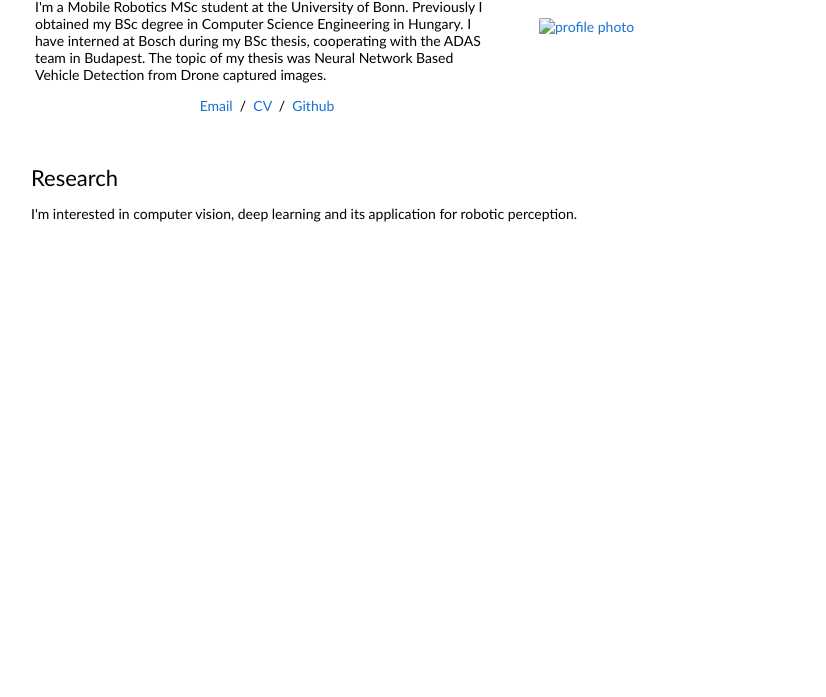
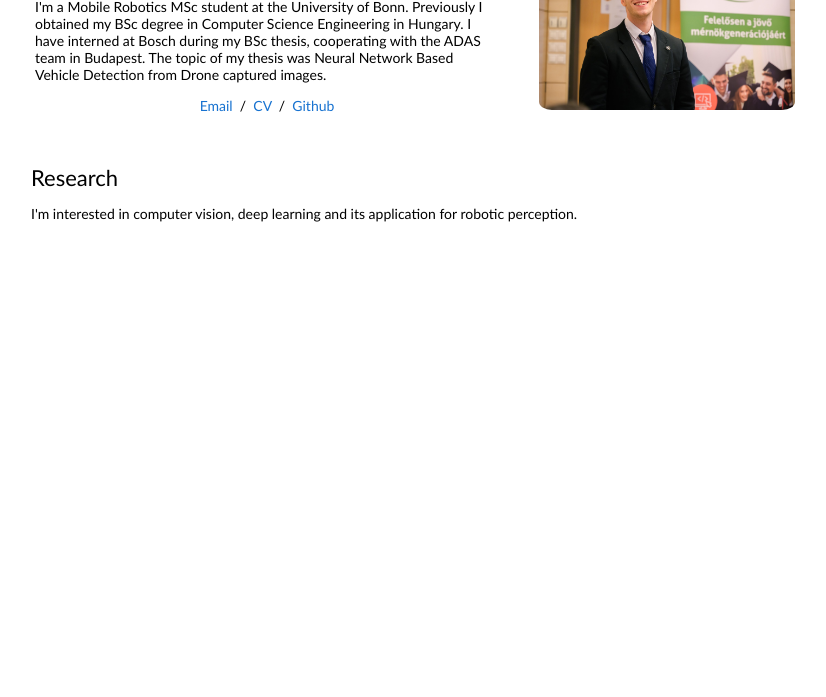
Before and after one commit to vrichard08/richardvarhelyi.github.io, a plain HTML site: page index.html in a window 1280 px wide. Shown: the part 103-800 px from the top of the page, without its empty margins (225-1051 px from the left). Drawn offline with Linux system fonts and the light colour scheme.

Commit message:
Update index.html

```diff
--- a/index.html
+++ b/index.html
@@ -33,7 +33,7 @@
                 </p>
               </td>
               <td style="padding:2.5%;width:40%;max-width:40%">
-              	<a href="images/IMG_9027.JPG"><img style="width:100%;max-width:100%;border-radius: 5%;" alt="profile photo" src="./assets/images/2015ABPS0821P.jpg" class="hoverZoomLink"></a>
+              	<a href="images/IMG_9027.JPG"><img style="width:100%;max-width:100%;border-radius: 5%;" alt="profile photo" src="images/IMG_9027.JPG" class="hoverZoomLink"></a>
 			  </td>
             </tr>
           </tbody></table>
```
